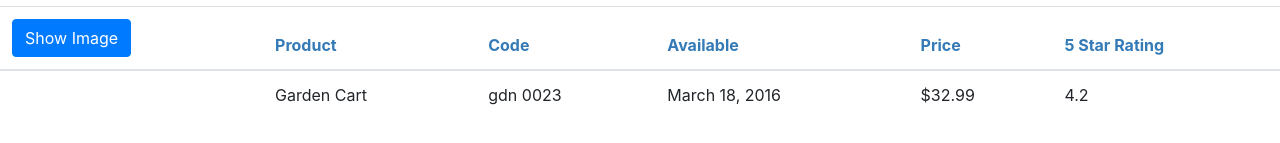
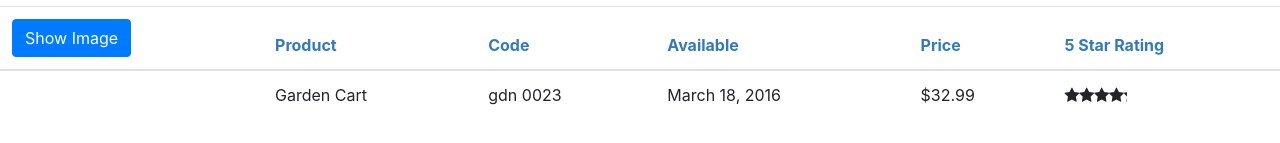
Before and after one commit to davidsanchezr81/Angular_Pluralsight, an Angular app: page / in a window 1280 px wide. Shown: the part 247-390 px from the top of the page. Built offline with nearby package versions, Linux system fonts and the light colour scheme.

Commit message:
Passing Data from a Component

```diff
--- a/src/api/products/product-list.component.html
+++ b/src/api/products/product-list.component.html
@@ -8,14 +8,13 @@
     <div clarr='row'>
         <div class='col-md-2'>Filter by:</div>
         <div class='col-md-6'>
-            <input type='text'
-            [(ngModel)]='listFilter'/>
+            <input type='text' [(ngModel)]='listFilter' />
         </div>
     </div>
     <div class='row'>
         <div class='col-md-0'></div>
         <h4>Filtered by:{{listFilter}}
-</h4>
+        </h4>
 
     </div>
 </div>
@@ -38,14 +37,16 @@
         </thead>
         <tr *ngFor='let product of filteredProducts'>
             <td>
-                <img *ngIf ='showImage' [src]="product.imageUrl" [title]='product.productName' [style.width.px]='imageWidth' [style.margin.px]='imageMargin'>
+                <img *ngIf='showImage' [src]="product.imageUrl" [title]='product.productName' [style.width.px]='imageWidth' [style.margin.px]='imageMargin'>
 
             </td>
             <td>{{product.productName}}</td>
             <td>{{product.productCode | lowercase | convertToSpaces:'-' }}</td>
             <td>{{product.releaseDate}}</td>
             <td>{{product.price | currency:'USD':'symbol':'1.2-2' }}</td>
-            <td>{{product.starRating}}</td>
+            <td>
+                <pm-star [rating]='product.starRating'> </pm-star>
+            </td>
 
         </tr>
         <tbody>
--- a/src/api/products/product.ts
+++ b/src/api/products/product.ts
@@ -24,4 +24,4 @@
 //         calculateDiscount(percent: number): number{
 //             return this.price - (this.price * percent/100);
 //         }
-}
+//}
--- a/src/app/app.component.ts
+++ b/src/app/app.component.ts
@@ -4,9 +4,8 @@
   selector: 'pm-root',
   template: `<div><h1>{{pageTitle}}</h1>
              <pm-products></pm-products>
-            </div>`
-  // templateUrl: './app.component.html',
-  // styleUrls: ['./app.component.css']
+            </div>`,
+
 })
 export class AppComponent {
   pageTitle = 'Acme Product Management';
--- a/src/app/app.module.ts
+++ b/src/app/app.module.ts
@@ -5,6 +5,7 @@
 import { AppComponent } from './app.component';
 import { ProductListComponent } from '../api/products/product-list.component';
 import { ConvertToSpacesPipe } from './shared/convert-to-spaces.pipe';
+import { StarComponent } from './shared/star.component';
 
 
 
@@ -12,7 +13,8 @@
   declarations: [
     AppComponent,
     ProductListComponent,
-    ConvertToSpacesPipe
+    ConvertToSpacesPipe,
+    StarComponent
 
   ],
   imports: [
--- /dev/null
+++ b/src/app/shared/star.component.ts
@@ -0,0 +1,20 @@
+import { Component, OnChanges, Input } from "@angular/core";
+
+@Component({
+    selector: 'pm-star',
+    templateUrl: './star.component.html',
+    styleUrls: ['./star.component.css']
+
+})
+
+
+
+export class StarComponent implements OnChanges{
+    @Input() rating: number;
+    starWidth: number; // this value is calculated based on the ratings
+
+    ngOnChanges(): void {
+        this.starWidth = this.rating*75/5 // this method converts the rating number
+        // into a starWidth based on the width of the stars
+    }
+}
```
